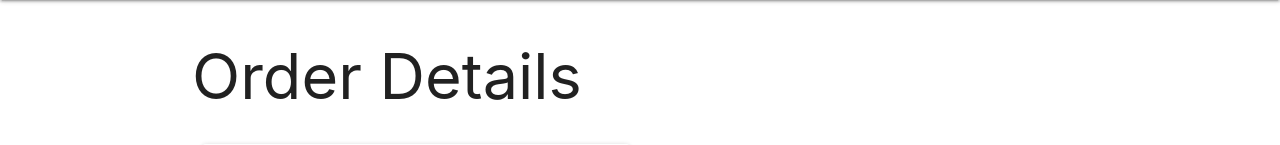
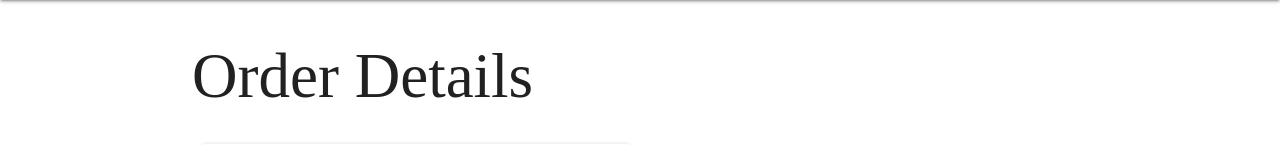
Before and after one commit to amanda-3329/Python-Bakery-Project, a Django app: template main_app/templates/order/order_detail.html in a window 1280 px wide. Shown: the part 64-209 px from the top of the page. Run offline with Django 3.2, Linux system fonts and the light colour scheme; the template is opened without the code that fills it: values that come from a table or form of the project are taken from there, others are empty.

Commit message:
font styling

```diff
--- a/main_app/templates/order/order_detail.html
+++ b/main_app/templates/order/order_detail.html
@@ -1,8 +1,9 @@
 {% extends 'base.html' %}
 
 {% block content %}
-
+<div class='header-h1'>
 <h1>Order Details</h1>
+</div>
 <div class="row">
   <div class="col s6">
     <div class="card">
```
